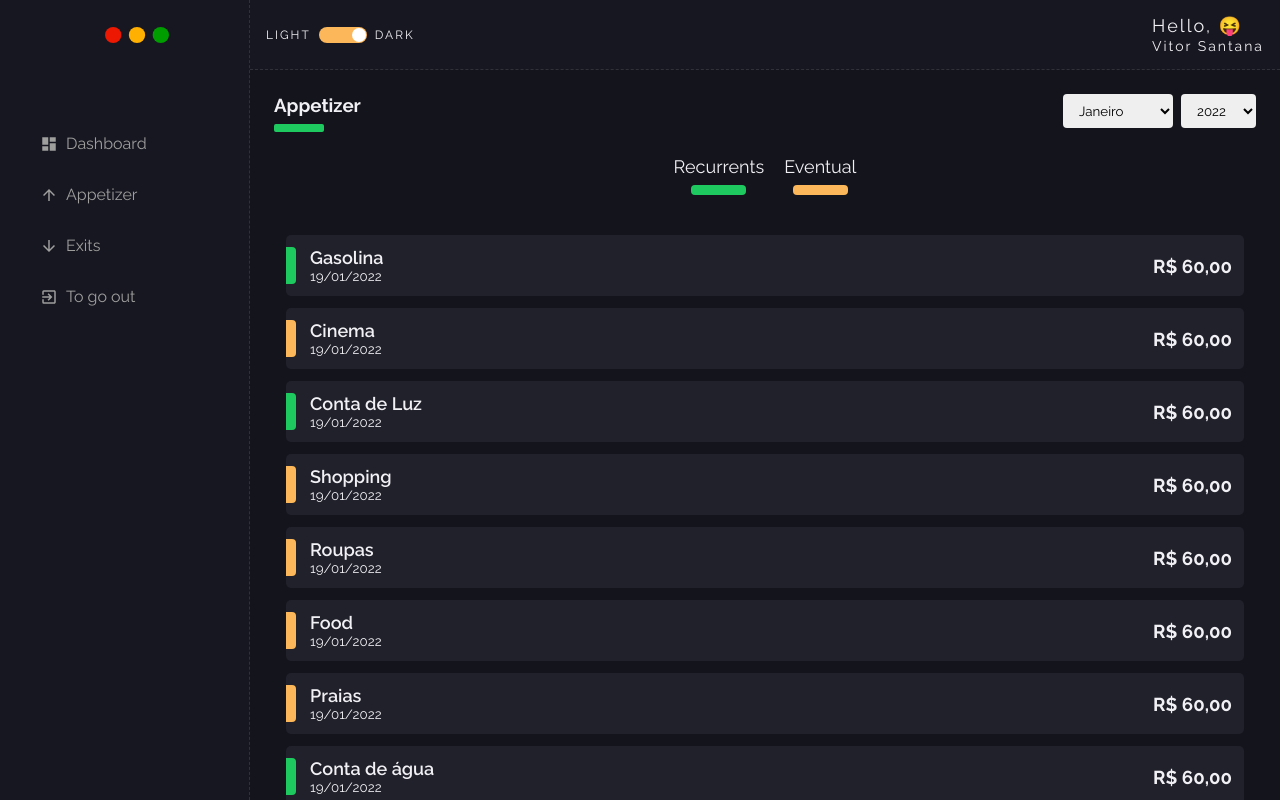
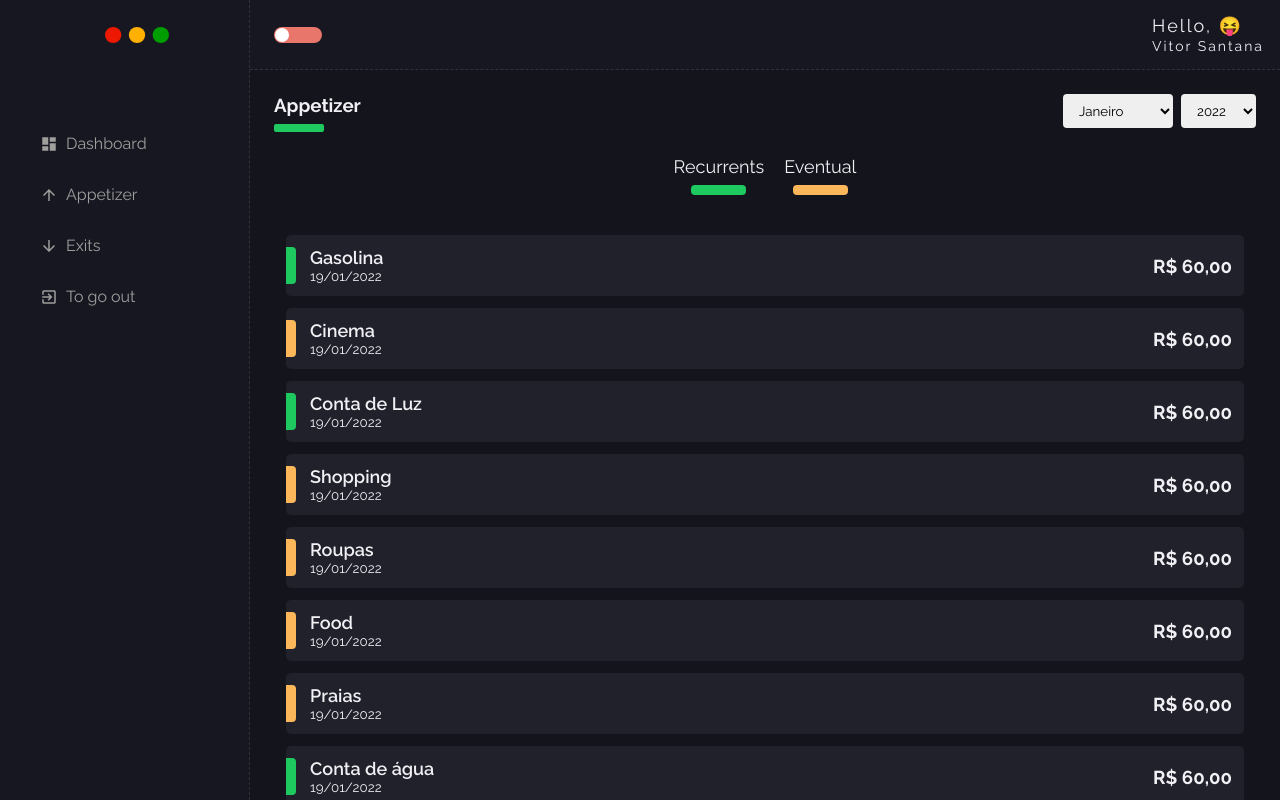
Before and after one commit to vitorSantanaDev/my-wallet-react, a React (Create React App) app: page /list/entry-balance in a window 1280 px wide. Built offline with nearby package versions, Linux system fonts and the light colour scheme.

Commit message:
✨ Making our Toggle component dynamic

```diff
--- a/src/components/Toggle/Toggle.tsx
+++ b/src/components/Toggle/Toggle.tsx
@@ -1,17 +1,29 @@
 import React from "react";
 import * as S from "./styles";
 
-const Toggle: React.FC = () => {
+interface ToggleProps {
+  labelLeft: string;
+  labelRight: string;
+  checked: boolean;
+  onChange(): void;
+}
+
+const Toggle: React.FC<ToggleProps> = ({
+  labelLeft,
+  labelRight,
+  checked,
+  onChange,
+}) => {
   return (
     <S.ToggleWrapper>
-      <S.ToggleLabel>Light</S.ToggleLabel>
+      <S.ToggleLabel>{labelLeft}</S.ToggleLabel>
       <S.ToggleSelector
-        checked={true}
+        checked={checked}
         checkedIcon={false}
         uncheckedIcon={false}
-        onChange={() => console.log("mudou")}
+        onChange={onChange}
       />
-      <S.ToggleLabel>Dark</S.ToggleLabel>
+      <S.ToggleLabel>{labelRight}</S.ToggleLabel>
     </S.ToggleWrapper>
   );
 };
```
